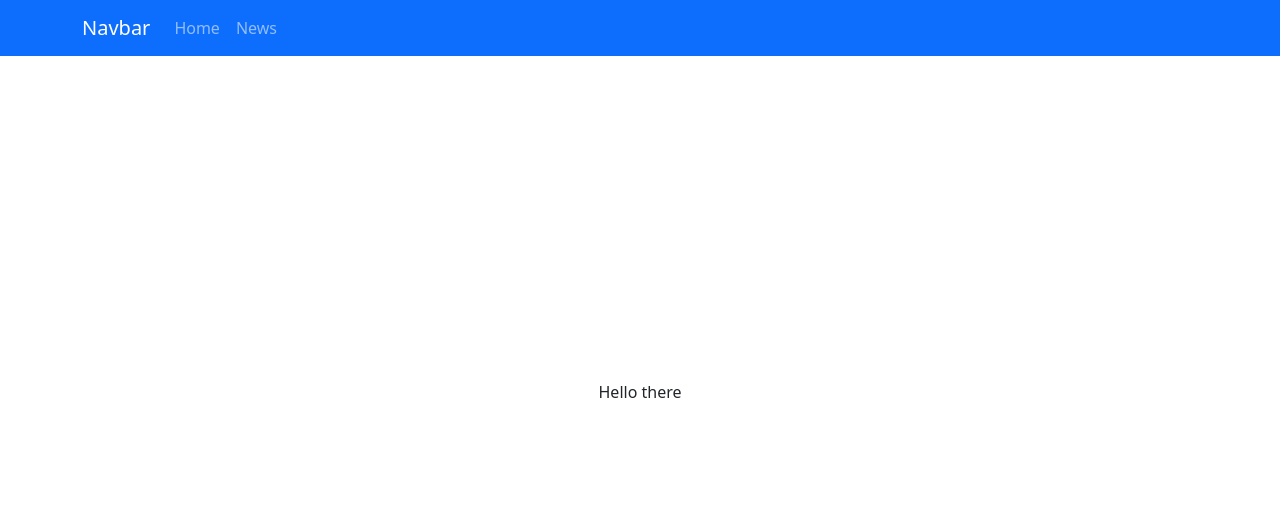
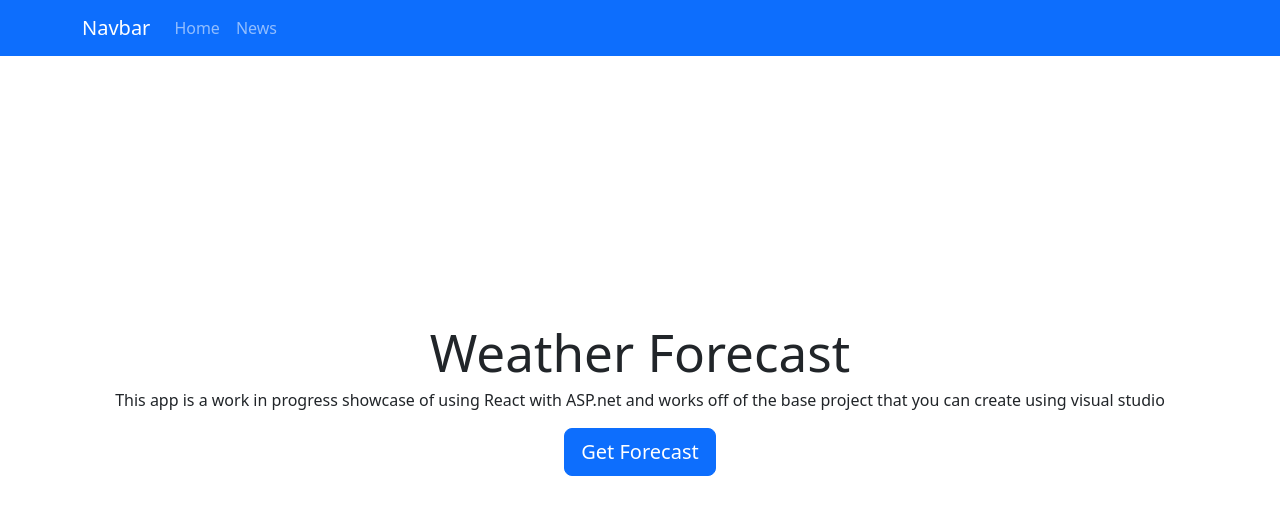
Before and after one commit to GarfGameDev/aspcorereactapp, a React (Vite) app in the folder aspnetreactapp.client/: page / in a window 1280 px wide. Shown: the top 514 px of the page. Built offline with nearby package versions, Linux system fonts and the light colour scheme.

Commit message:
Added button to link to the forecast data and added a bit more information on the homepage

```diff
--- a/aspnetreactapp.client/src/components/home.jsx
+++ b/aspnetreactapp.client/src/components/home.jsx
@@ -1,8 +1,14 @@
-
+import Button from 'react-bootstrap/Button';
 
 const Home = () => {
     return (
-        <div><p>Hello there</p></div>
+        <div>
+            <h1>Weather Forecast</h1>
+            <p>This app is a work in progress showcase of using React with ASP.net and works off of the base project that you can create using visual studio</p>
+            <Button href="/news" variant="primary" size="lg">
+                Get Forecast
+            </Button>{' '}
+        </div>
     )
 }
 
```
